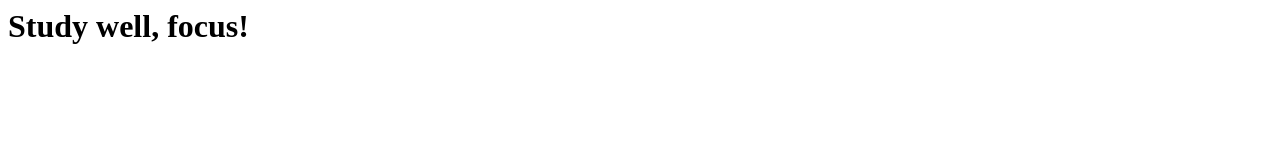
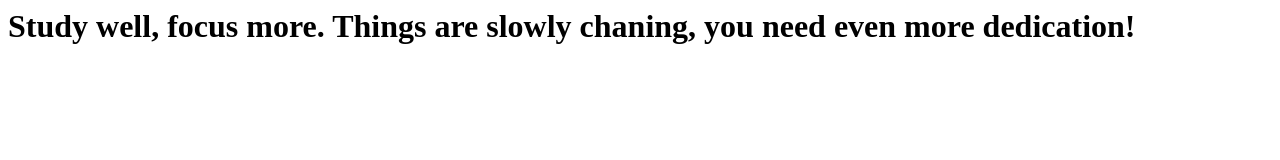
Before and after one commit to nareshrajaram2017/testgitrepo, a plain HTML site: page index.html in a window 1280 px wide. Drawn offline with Linux system fonts and the light colour scheme.

Commit message:
updated the comment

```diff
--- a/index.html
+++ b/index.html
@@ -1,6 +1,6 @@
 <html>
 <body>
-	<h1>Study well, focus!</h1>
+	<h1>Study well, focus more. Things are slowly chaning, you need even more dedication!</h1>
 </body>
 
 </html>
```
